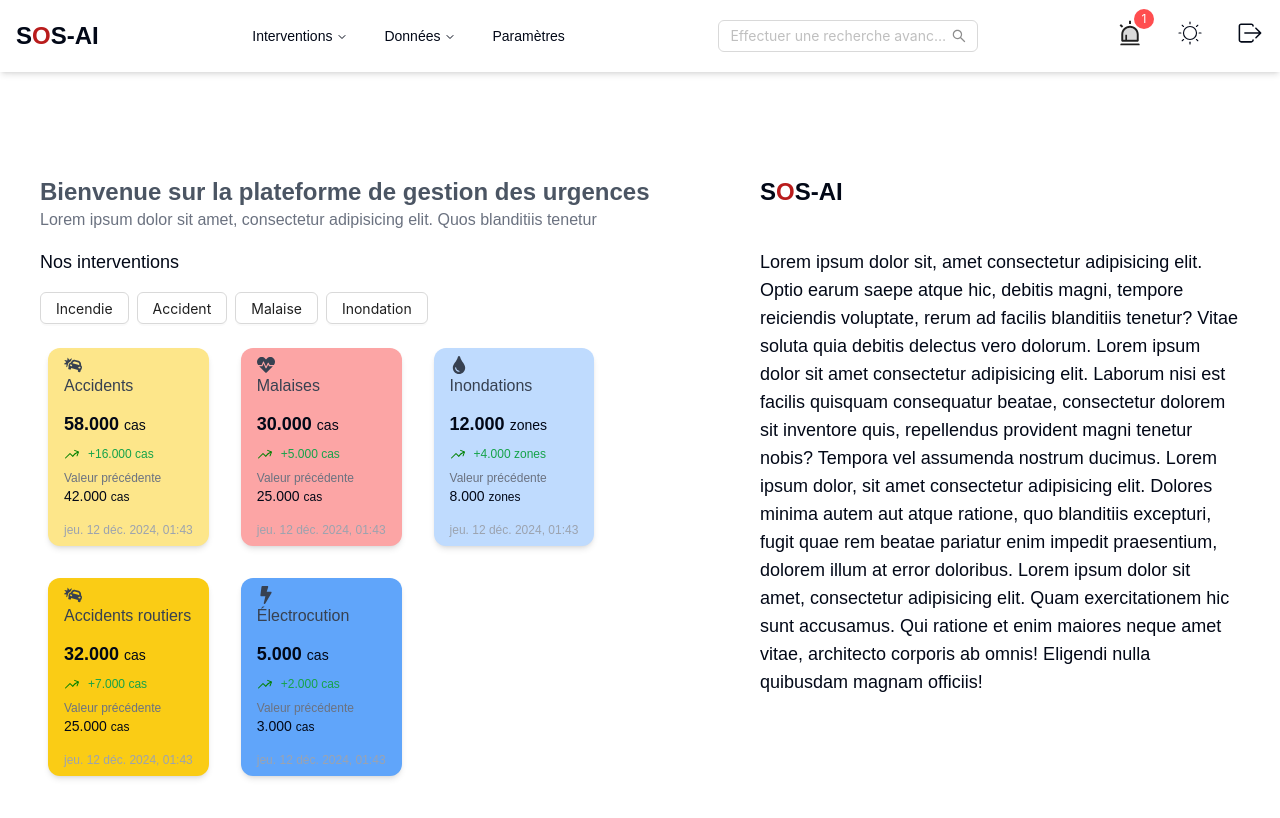
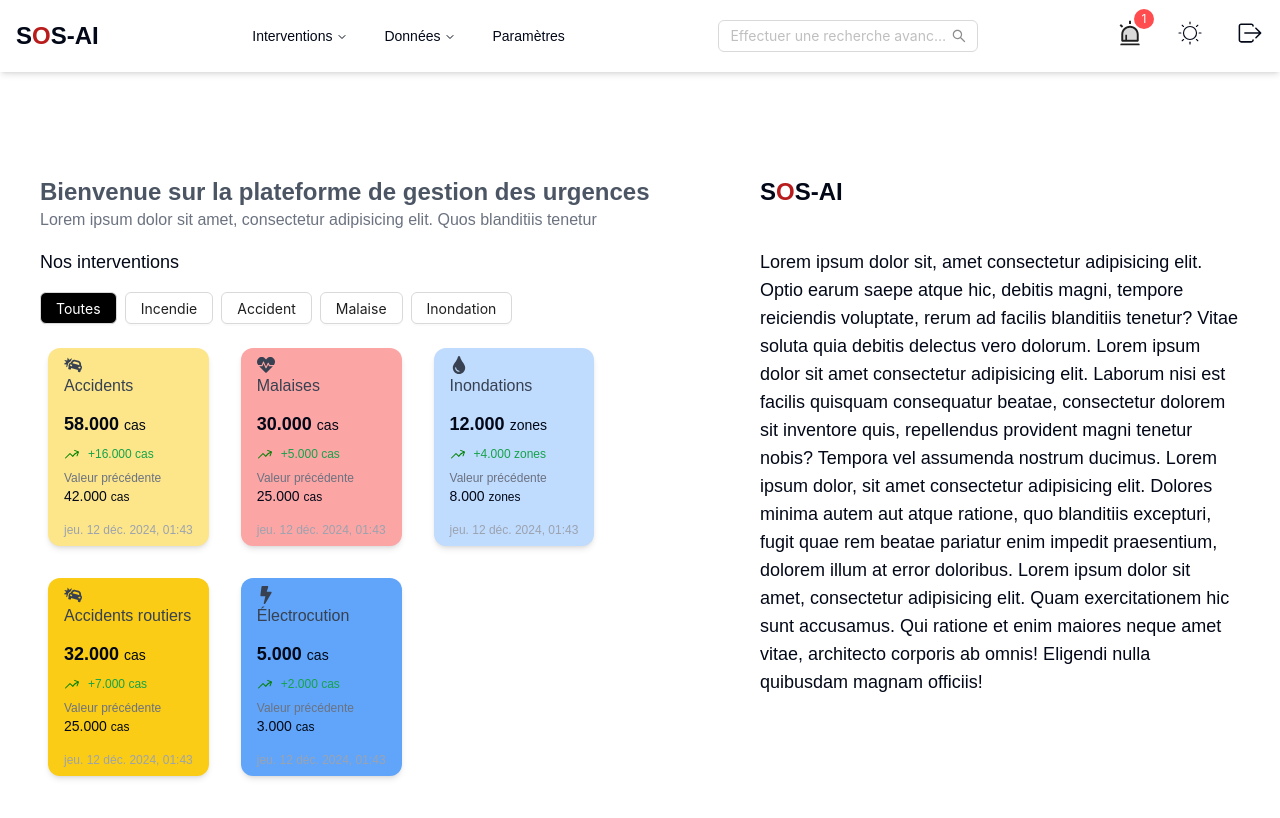
Before and after one commit to AndyMelone/sos-ai, a Next.js app: page / in a window 1280 px wide. Shown: the top 818 px of the page. Built offline with nearby package versions, Linux system fonts and the light colour scheme.

Commit message:
init commit

```diff
--- a/app/page.tsx
+++ b/app/page.tsx
@@ -79,6 +79,9 @@ export default function Home() {
           <div className="my-4">
             <h1 className="text-lg my-4">Nos interventions</h1>
             <div className="flex gap-2">
+              <Button className="bg-black">
+                <p className="text-white">Toutes</p>
+              </Button>
               <Button>Incendie</Button>
               <Button>Accident</Button>
               <Button>Malaise</Button>
--- a/components/shared/navigation-menu-custum.tsx
+++ b/components/shared/navigation-menu-custum.tsx
@@ -42,7 +42,7 @@ export function NavigationMenuDemo() {
                     href="/"
                   >
                     <div className="mb-2 mt-4 text-lg font-medium">
-                      GSPM - ADJAMÈ/ SOS-AI
+                      GSPM - ADJAME
                     </div>
                     <p className="text-sm leading-tight text-muted-foreground">
                       Bienvenue sur la plateforme de gestion des interventions
```
